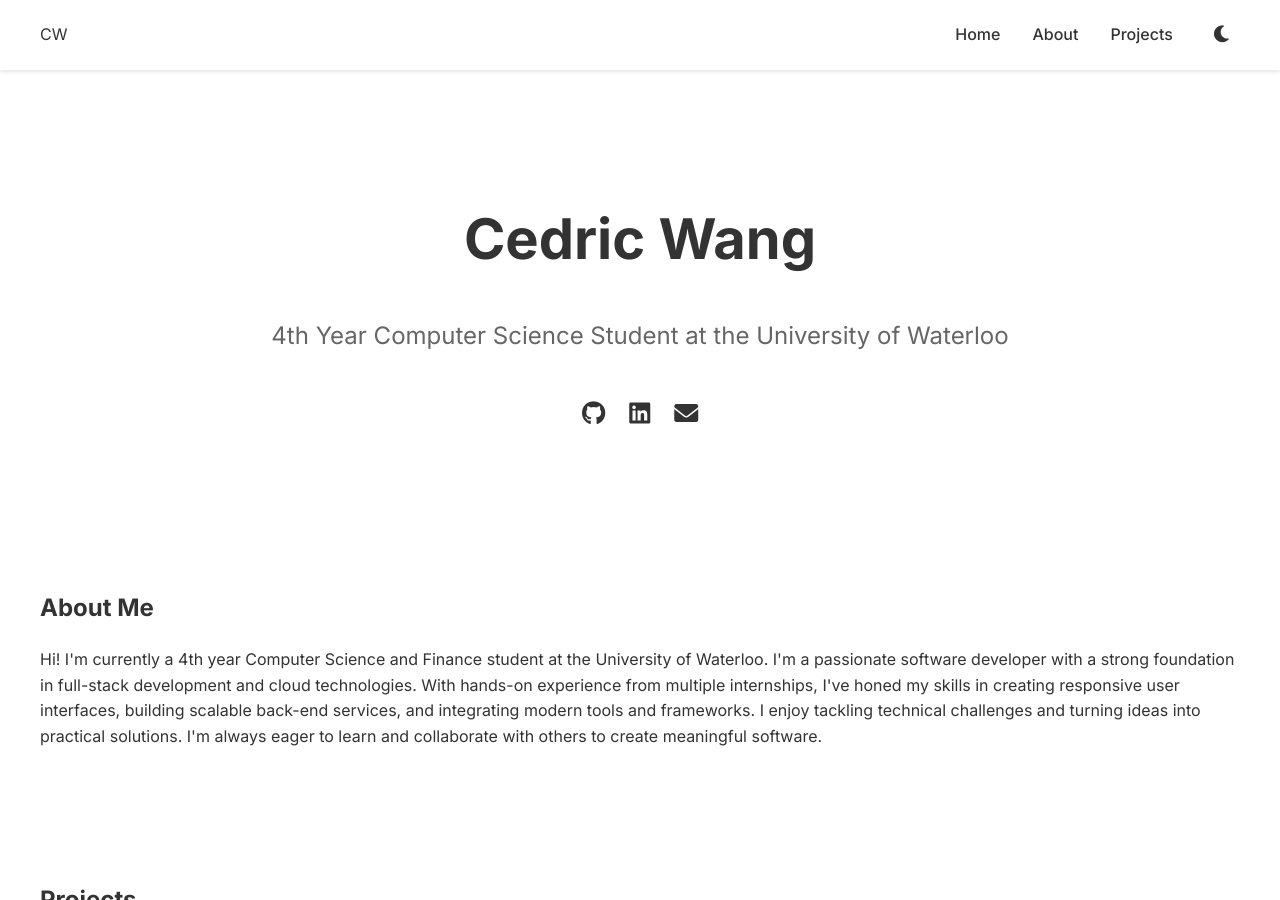
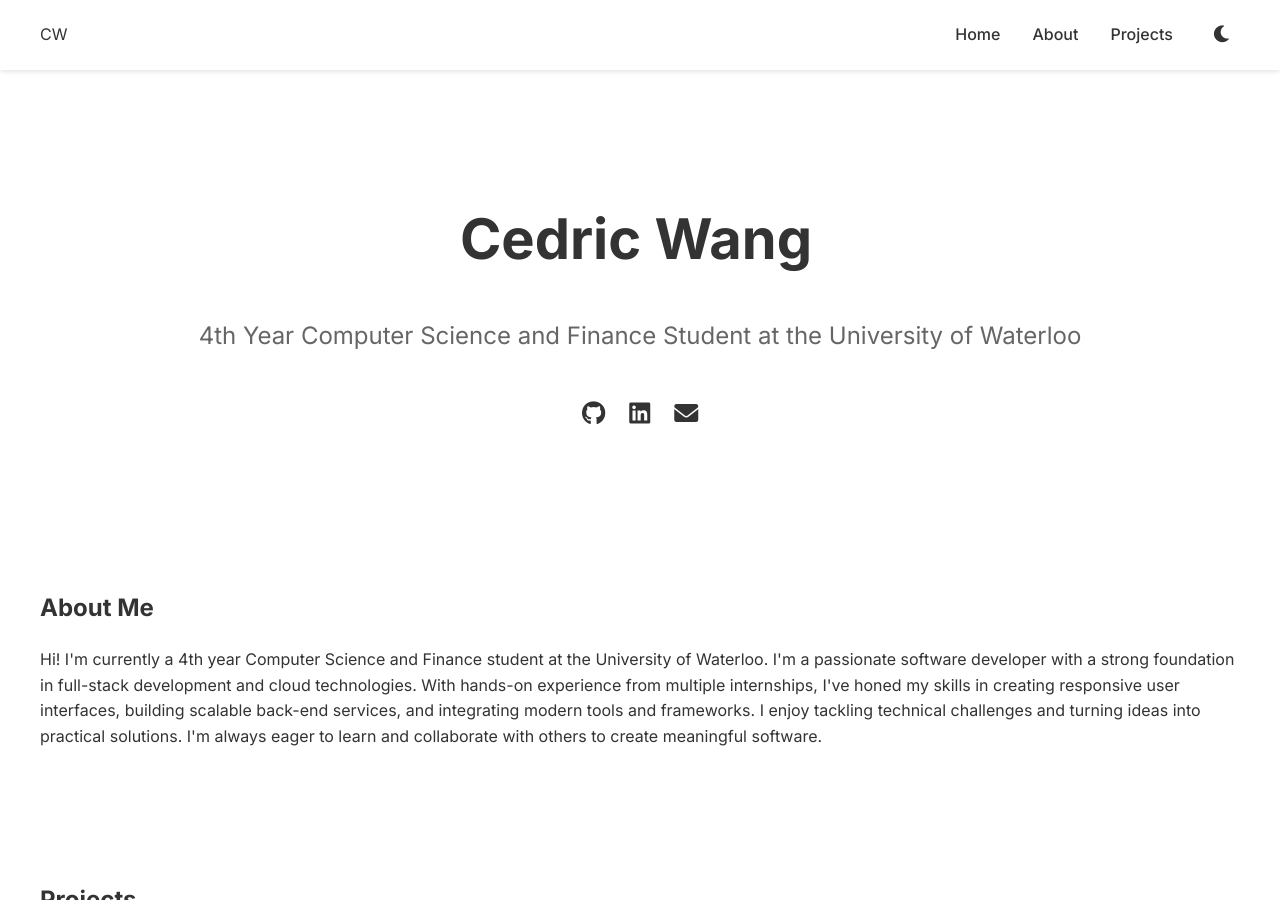
Before and after one commit to C689Wang/c689wang.github.io, a Jekyll site: the page built from index.markdown, in a window 1280 px wide and 900 px high. Built offline with Jekyll 4.4.1, drawn with Linux system fonts in a browser that asks for light colours.

Commit message:
fix description and add typewriter effect

```diff
--- a/assets/css/main.css
+++ b/assets/css/main.css
@@ -82,8 +82,34 @@
 }
 
 .hero-section h1 {
+  width: auto;
   font-size: 3.5rem;
   margin-bottom: 0.5rem;
+  display: inline-block;
+  overflow: hidden;
+  white-space: nowrap;
+  margin-right: 0 auto;
+  border-right: 0.15em solid white;
+  animation: typing 3.5s steps(30, end), blink-caret 0.75s step-end 1.75;
+}
+
+@keyframes typing {
+  from {
+    max-width: 0;
+  }
+  to {
+    max-width: 100%;
+  }
+}
+
+@keyframes blink-caret {
+  from,
+  to {
+    border-color: transparent;
+  }
+  50% {
+    border-color: var(--text-color);
+  }
 }
 
 .subtitle {
--- a/index.markdown
+++ b/index.markdown
@@ -8,7 +8,7 @@
 
 <div class="hero-section" id="home">
     <h1>Cedric Wang</h1>
-    <p class="subtitle">4th Year Computer Science Student at the University of Waterloo</p>
+    <p class="subtitle">4th Year Computer Science and Finance Student at the University of Waterloo</p>
     <div class="social-links">
         <a href="https://github.com/C689Wang" target="_blank"><i class="fab fa-github"></i></a>
         <a href="https://linkedin.com/in/cedric-wang" target="_blank"><i class="fab fa-linkedin"></i></a>
```
